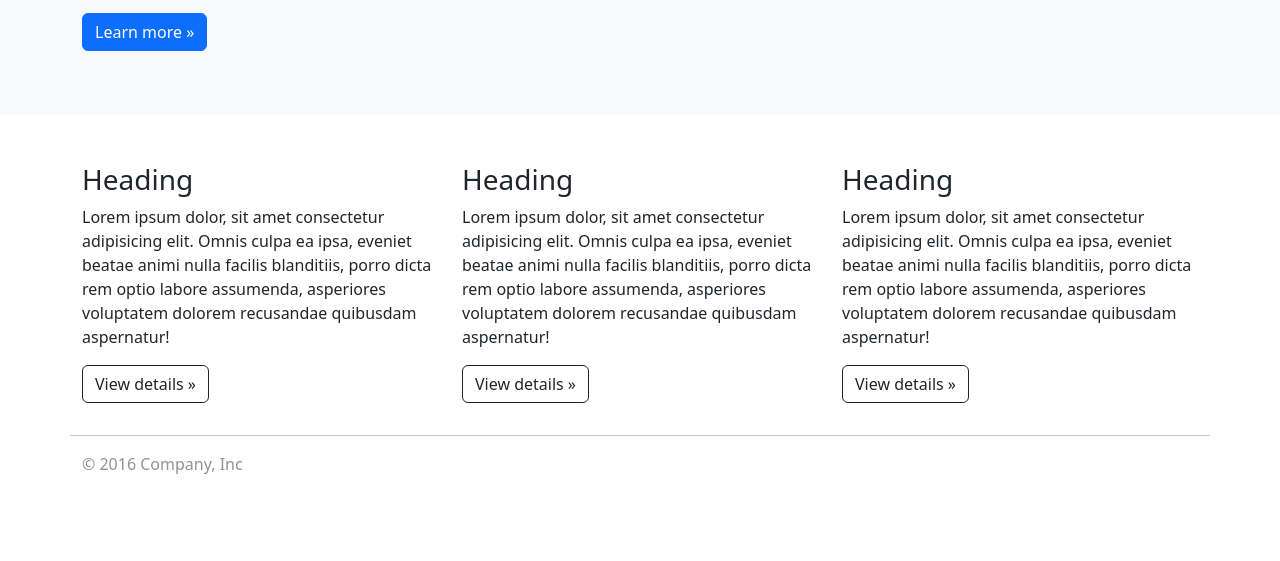
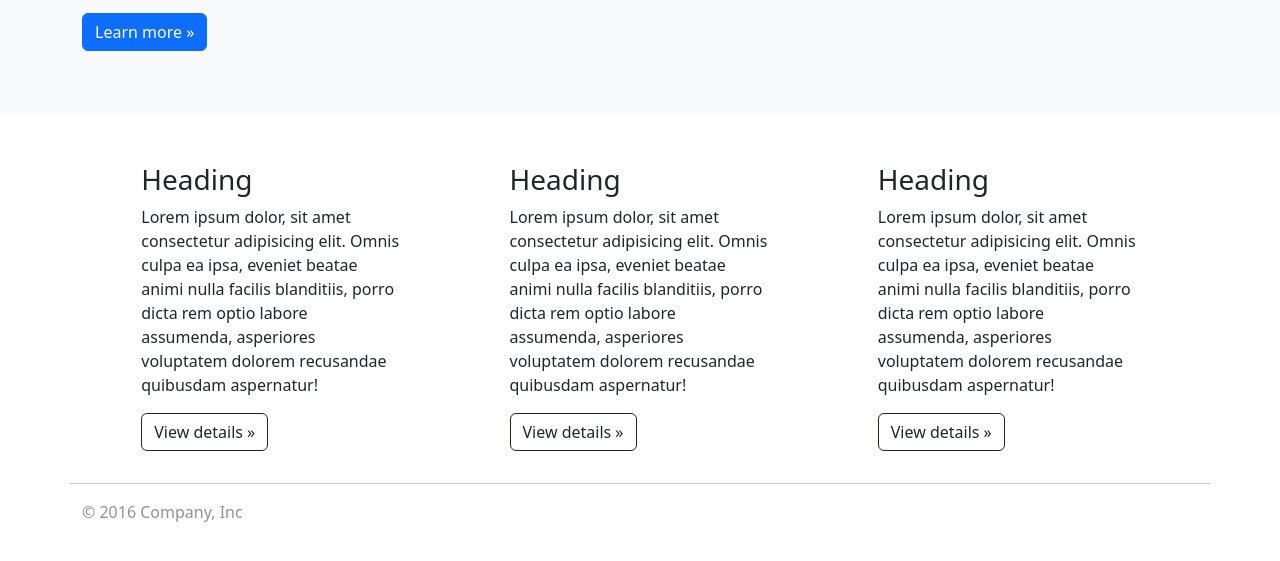
Before and after one commit to sharipovab/bootstrap-task, a plain HTML site: page index.html in a window 1280 px wide. Shown: the part 239-800 px from the top of the page. Drawn offline with Linux system fonts and the light colour scheme.

Commit message:
html qoshildi

```diff
--- a/index.html
+++ b/index.html
@@ -13,7 +13,7 @@
     </style>
 </head>
 <body>
-    <div class="main">
+    <div class="">
         <div>
             <nav class="navbar navbar-dark bg-dark">
                 <div class="container-fluid container">
@@ -38,21 +38,23 @@
                 <button class="btn btn-primary">Learn more »</button>
             </div>
         </div>
-        <div class="container d-flex justify-content-evenly gap-4 pb-3">
-            <div>
+        <div class="container">
+            <div class="row d-flex justify-content-evenly gap-4 pb-3">
+                <div class="col-sm-6 col-md-3">
                     <h3>Heading</h3>
                     <p>Lorem ipsum dolor, sit amet consectetur adipisicing elit. Omnis culpa ea ipsa, eveniet beatae animi nulla facilis blanditiis, porro dicta rem optio labore assumenda, asperiores voluptatem dolorem recusandae quibusdam aspernatur!</p>
                     <button class="btn btn-outline-dark">View details »</button>
                 </div>
-            <div>
+                <div class="col-sm-6 col-md-3">
                     <h3>Heading</h3>
                     <p>Lorem ipsum dolor, sit amet consectetur adipisicing elit. Omnis culpa ea ipsa, eveniet beatae animi nulla facilis blanditiis, porro dicta rem optio labore assumenda, asperiores voluptatem dolorem recusandae quibusdam aspernatur!</p>
                     <button class="btn btn-outline-dark">View details »</button>
                 </div>
-            <div>
+                <div class="col-sm-6 col-md-3">
                     <h3>Heading</h3>
                     <p>Lorem ipsum dolor, sit amet consectetur adipisicing elit. Omnis culpa ea ipsa, eveniet beatae animi nulla facilis blanditiis, porro dicta rem optio labore assumenda, asperiores voluptatem dolorem recusandae quibusdam aspernatur!</p>
                     <button class="btn btn-outline-dark">View details »</button>
+                </div>
             </div>
         </div>
         <hr class="container">
```
Lines whose indentation alone changed are shown as unchanged.
